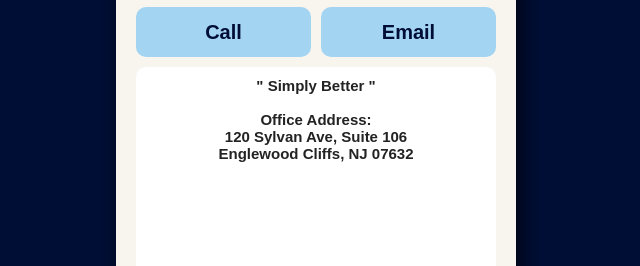
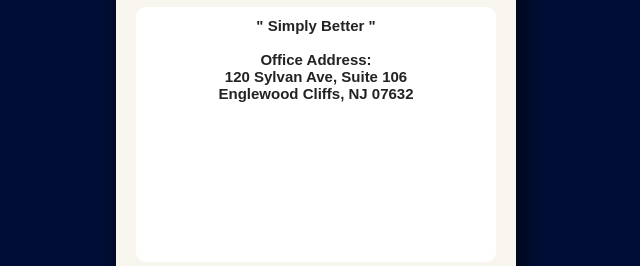
Before and after one commit to SimplyRealEstate/Andy-Hong-VCard, a plain HTML site: page index.html in a window 1280 px wide. Shown: the part 366-632 px from the top of the page, without its empty margins (324-964 px from the left). Drawn offline with Linux system fonts and the light colour scheme; a web font is replaced by a local one.

Commit message:
scale issue fixed 2

```diff
--- a/styles.css
+++ b/styles.css
@@ -28,12 +28,10 @@ body{
     font-family: "aktiv-grotesk", sans-serif;
     font-weight: 700;
     font-style: normal;
-    min-height: 100vh;
     background: var(--dark-blue);
     display: flex;
-    align-items: center;
     justify-content: center;
-    padding: clamp(15px, 4.5vw, 20px);
+    padding: clamp(7.5px, 2.25vw, 10px);
 }
 
 .card{
```
